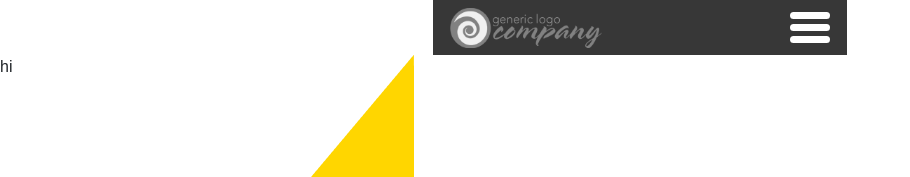
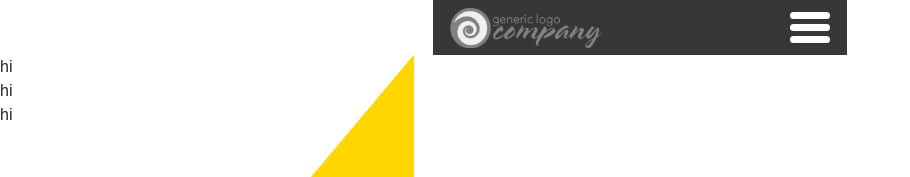
Before and after one commit to PedroheFagundes/online-menu, a Next.js app in the folder client/: page / in a window 1280 px wide. Shown: the top 177 px of the page, without its empty margins (0-910 px from the left). Built offline with nearby package versions, Linux system fonts and the light colour scheme.

Commit message:
main-page-setup

```diff
--- a/client/pages/index.tsx
+++ b/client/pages/index.tsx
@@ -5,6 +5,8 @@ const Home: NextPage = () => {
   return (
     <div className='container-fluid align-items-center p-0 position-fixed || bg w414 h100pc'>
       <div>hi</div>
+      <div>hi</div>
+      <div>hi</div>
     </div>
   )
 }
```
